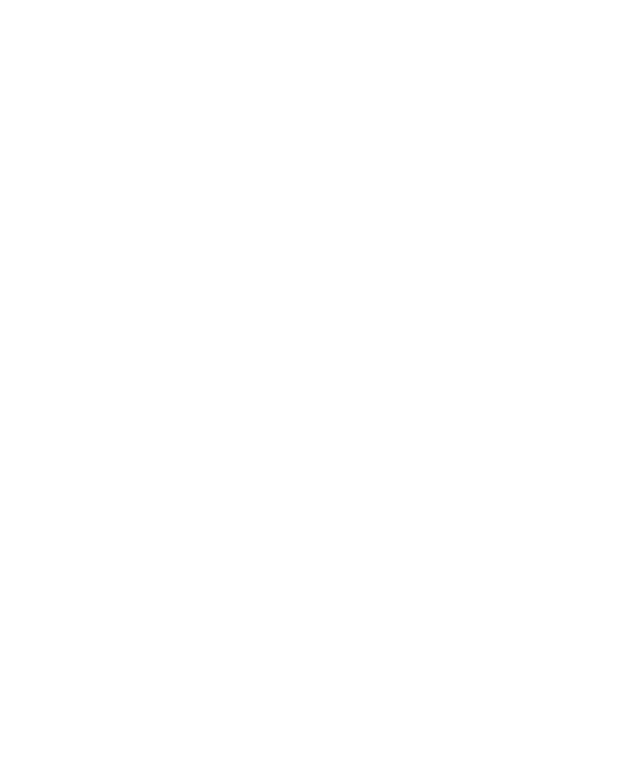
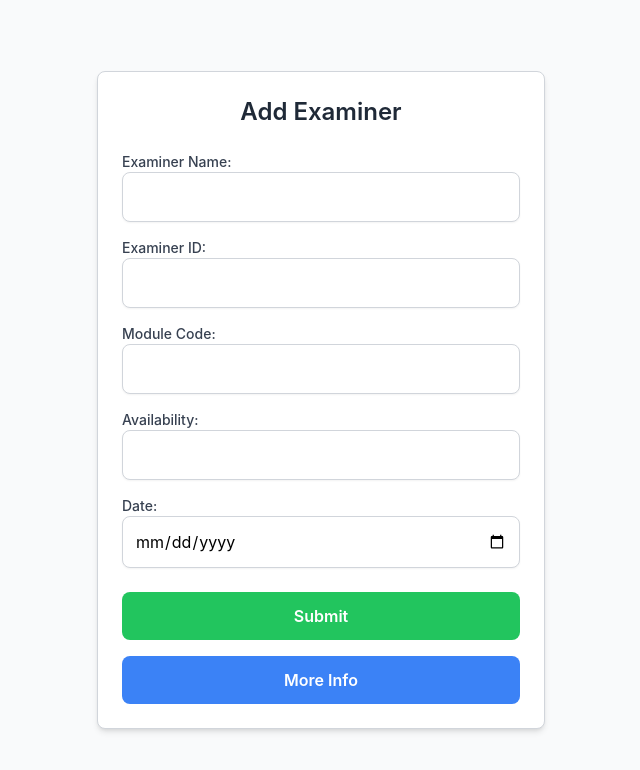
Before and after one commit to RudeNiluwaa/Auto-Shed, a React (Create React App) app in the folder frontend/: page /add-examiner in a window 1280 px wide. Before the commit this address had no page. Shown: the top 770 px of the page, without its empty margins (319-959 px from the left). Built offline with nearby package versions, Linux system fonts and the light colour scheme.

Commit message:
change examiners route pathes

```diff
--- a/frontend/src/App.js
+++ b/frontend/src/App.js
@@ -10,8 +10,8 @@
     <BrowserRouter>
 
     <Routes>
-      <Route path='/add' element={<AddExaminer />} />
-      <Route path='/get' element={<GetExaminers />} />
+      <Route path='/add-examiner' element={<AddExaminer />} />
+      <Route path='/get-examiner' element={<GetExaminers />} />
     </Routes>
     </BrowserRouter>
 
```
